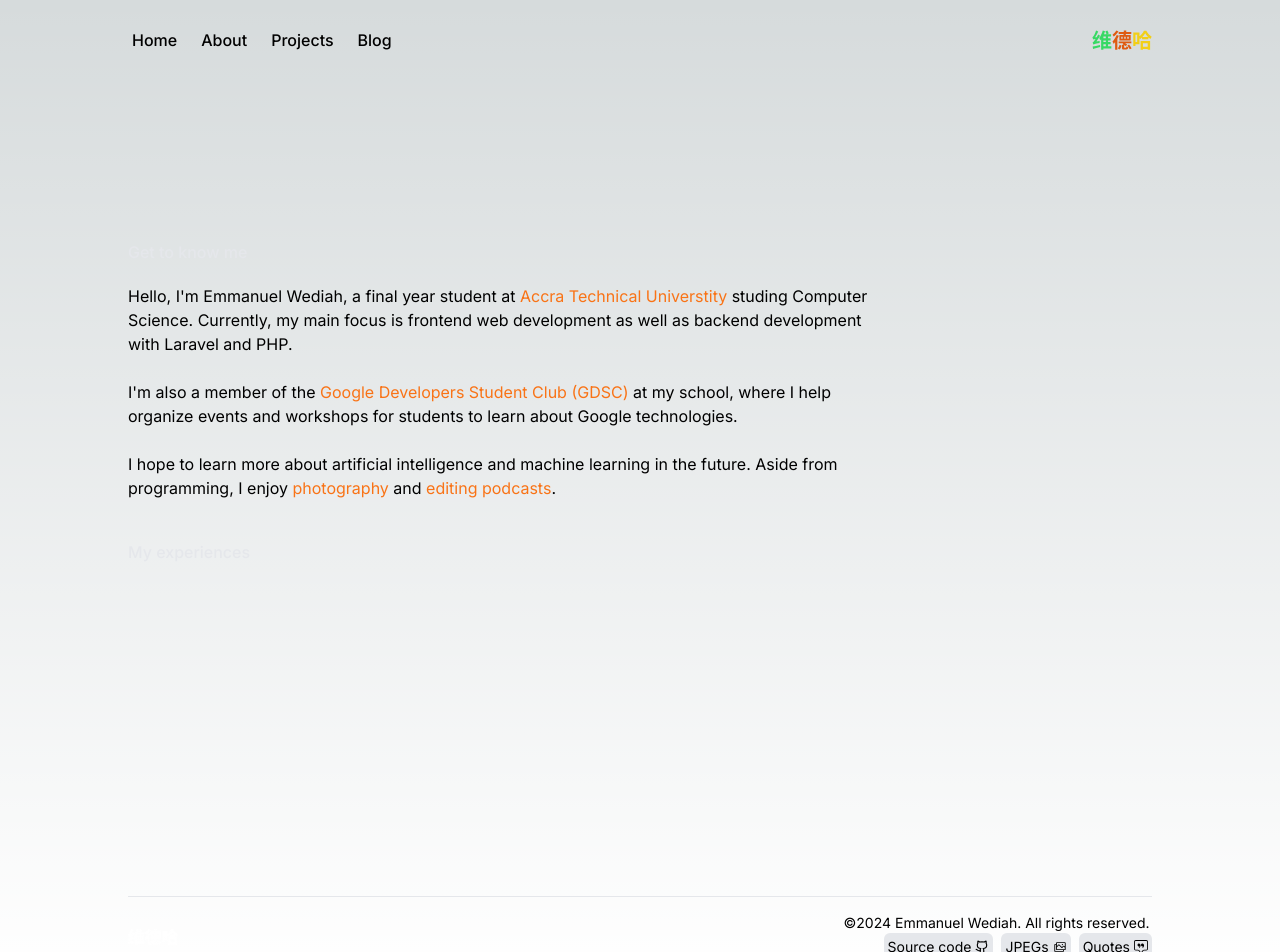
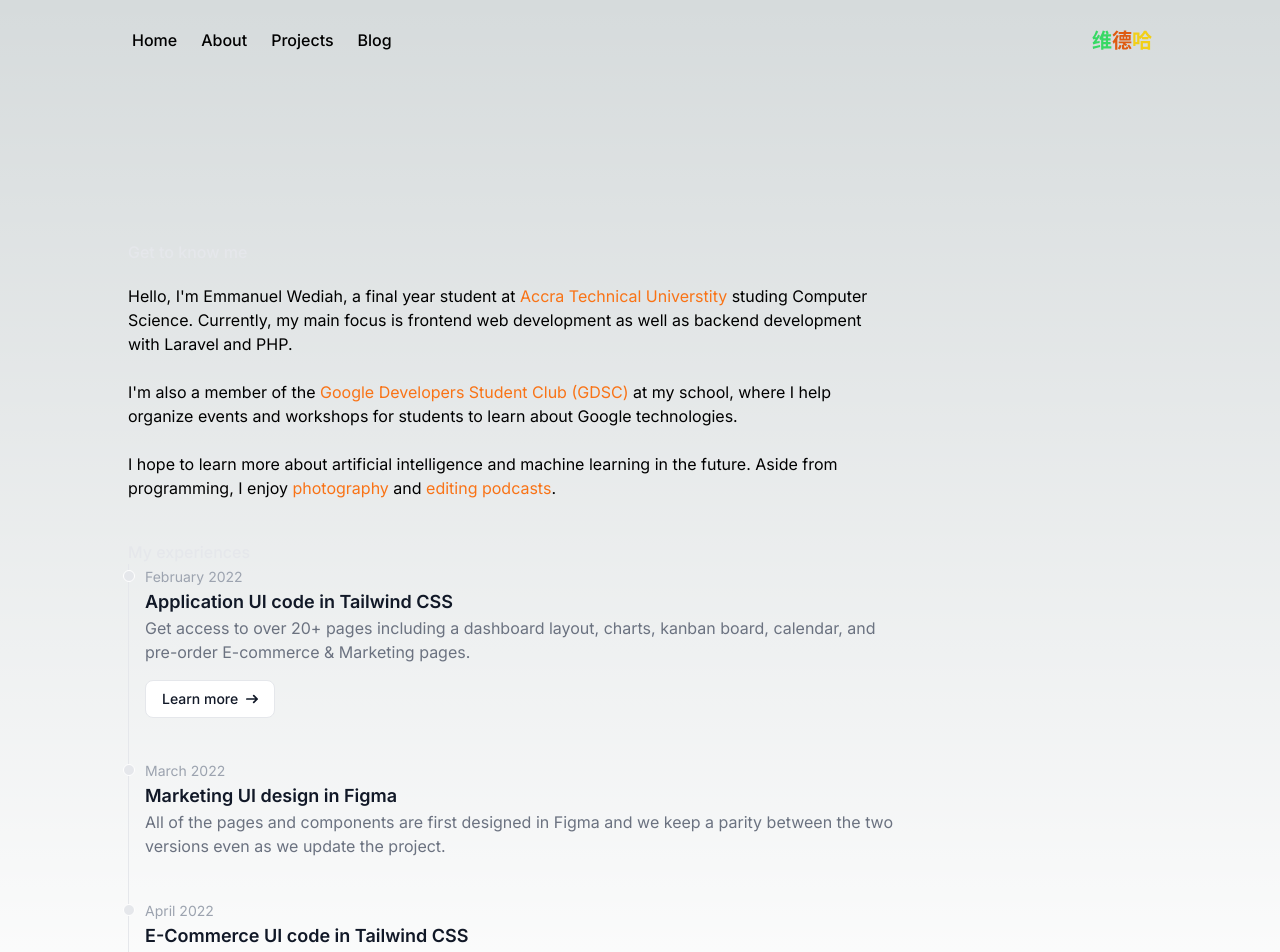
Before and after one commit to Wediah/my-portfolio, a Next.js app: page /about in a window 1280 px wide. Shown: the top 952 px of the page. Built offline with nearby package versions, Linux system fonts and the light colour scheme.

Commit message:
Add timeline with experiences to about page

```diff
--- a/app/about/page.js
+++ b/app/about/page.js
@@ -1,13 +1,5 @@
 import React from 'react'
-import {
-  Timeline,
-  TimelineItem,
-  TimelineConnector,
-  TimelineHeader,
-  TimelineIcon,
-  TimelineBody,
-  Typography,
-} from "@material-tailwind/react";
+
 
 function page() {
   return (
@@ -26,6 +18,32 @@
 
       <div className='pt-10 w-9/12'>
         <h1 className='font-medium text-gray-200 dark:text-gray-500'>My experiences</h1>
+
+<ol class="relative border-s border-gray-200 dark:border-gray-700">
+    <li class="mb-10 ms-4">
+        <div class="absolute w-3 h-3 bg-gray-200 rounded-full mt-1.5 -start-1.5 border border-white dark:border-gray-900 dark:bg-gray-700"></div>
+        <time class="mb-1 text-sm font-normal leading-none text-gray-400 dark:text-gray-500">February 2022</time>
+        <h3 class="text-lg font-semibold text-gray-900 dark:text-white">Application UI code in Tailwind CSS</h3>
+        <p class="mb-4 text-base font-normal text-gray-500 dark:text-gray-400">Get access to over 20+ pages including a dashboard layout, charts, kanban board, calendar, and pre-order E-commerce & Marketing pages.</p>
+        <a href="#" class="inline-flex items-center px-4 py-2 text-sm font-medium text-gray-900 bg-white border border-gray-200 rounded-lg hover:bg-gray-100 hover:text-blue-700 focus:z-10 focus:ring-4 focus:outline-none focus:ring-gray-200 focus:text-blue-700 dark:bg-gray-800 dark:text-gray-400 dark:border-gray-600 dark:hover:text-white dark:hover:bg-gray-700 dark:focus:ring-gray-700">Learn more <svg class="w-3 h-3 ms-2 rtl:rotate-180" aria-hidden="true" xmlns="http://www.w3.org/2000/svg" fill="none" viewBox="0 0 14 10">
+    <path stroke="currentColor" stroke-linecap="round" stroke-linejoin="round" stroke-width="2" d="M1 5h12m0 0L9 1m4 4L9 9"/>
+  </svg></a>
+    </li>
+    <li class="mb-10 ms-4">
+        <div class="absolute w-3 h-3 bg-gray-200 rounded-full mt-1.5 -start-1.5 border border-white dark:border-gray-900 dark:bg-gray-700"></div>
+        <time class="mb-1 text-sm font-normal leading-none text-gray-400 dark:text-gray-500">March 2022</time>
+        <h3 class="text-lg font-semibold text-gray-900 dark:text-white">Marketing UI design in Figma</h3>
+        <p class="text-base font-normal text-gray-500 dark:text-gray-400">All of the pages and components are first designed in Figma and we keep a parity between the two versions even as we update the project.</p>
+    </li>
+    <li class="ms-4">
+        <div class="absolute w-3 h-3 bg-gray-200 rounded-full mt-1.5 -start-1.5 border border-white dark:border-gray-900 dark:bg-gray-700"></div>
+        <time class="mb-1 text-sm font-normal leading-none text-gray-400 dark:text-gray-500">April 2022</time>
+        <h3 class="text-lg font-semibold text-gray-900 dark:text-white">E-Commerce UI code in Tailwind CSS</h3>
+        <p class="text-base font-normal text-gray-500 dark:text-gray-400">Get started with dozens of web components and interactive elements built on top of Tailwind CSS.</p>
+    </li>
+</ol>
+
+
       </div>
     </div>
   )
```
